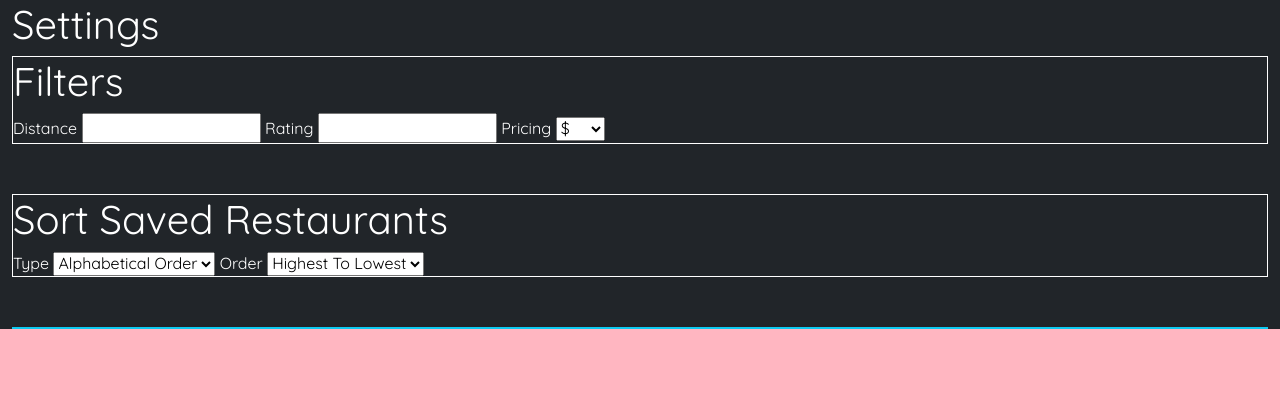
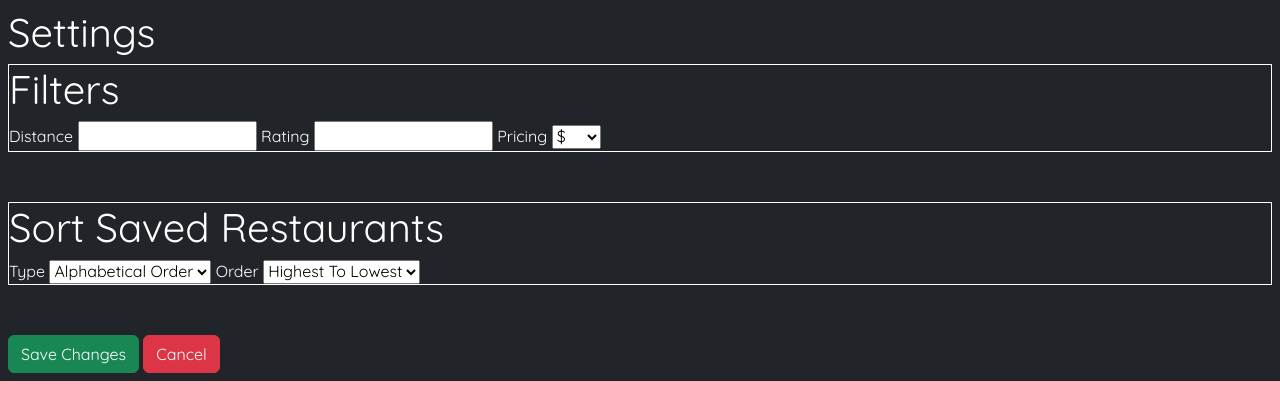
Before and after one commit to jcng75/RandomRestaurant, a Django app: page /settings in a window 1280 px wide. Shown: the part 56-476 px from the top of the page. Run offline with Django 4.2, Linux system fonts and the light colour scheme.

Commit message:
Updated home.html layout and added buttons for settings.html

```diff
--- a/src/randRest/templates/home.html
+++ b/src/randRest/templates/home.html
@@ -57,8 +57,8 @@
 
                     <form method="post">
                         {% csrf_token %}
+                        <input type="submit" name="add" class="btn btn-rounded btn-success" style="width:300px;" value="✓">
                         <input type="submit" name="reject" class="btn btn-rounded btn-danger" style="width:300px;" value="X">
-                        <input type="submit" name="add" class="btn btn-rounded btn-success" style="width:300px;" value="✓">
                     </form>
                 </dl>
 
--- a/src/randRest/templates/settings.html
+++ b/src/randRest/templates/settings.html
@@ -6,7 +6,7 @@
 
 {% block body %}
 {% include "nav.html" %}
-<div class="container-fluid bg-dark text-white">
+<div class="container-fluid bg-dark text-white p-2">
     <h1>Settings</h1>
     <div class="border border-white" style="margin-bottom: 50px;">
         <h1>Filters</h1>
@@ -35,9 +35,13 @@
             <option value="low2high">Lowest To Highest</option>
         </select>
     </div>
-    <div class="border border-info">
-
+    <div class="row">
+        <form method="post">
+            {% csrf_token %}
+            <input type="submit" name="save" class="btn btn-success btn-rounded" value="Save Changes">
+            <input type="button" name="cancel" class="btn btn-danger btn-rounded" value="Cancel" onclick=location.reload()>
+        </form>
     </div>
-
+</div>
 </div>
 {% endblock %}
```
